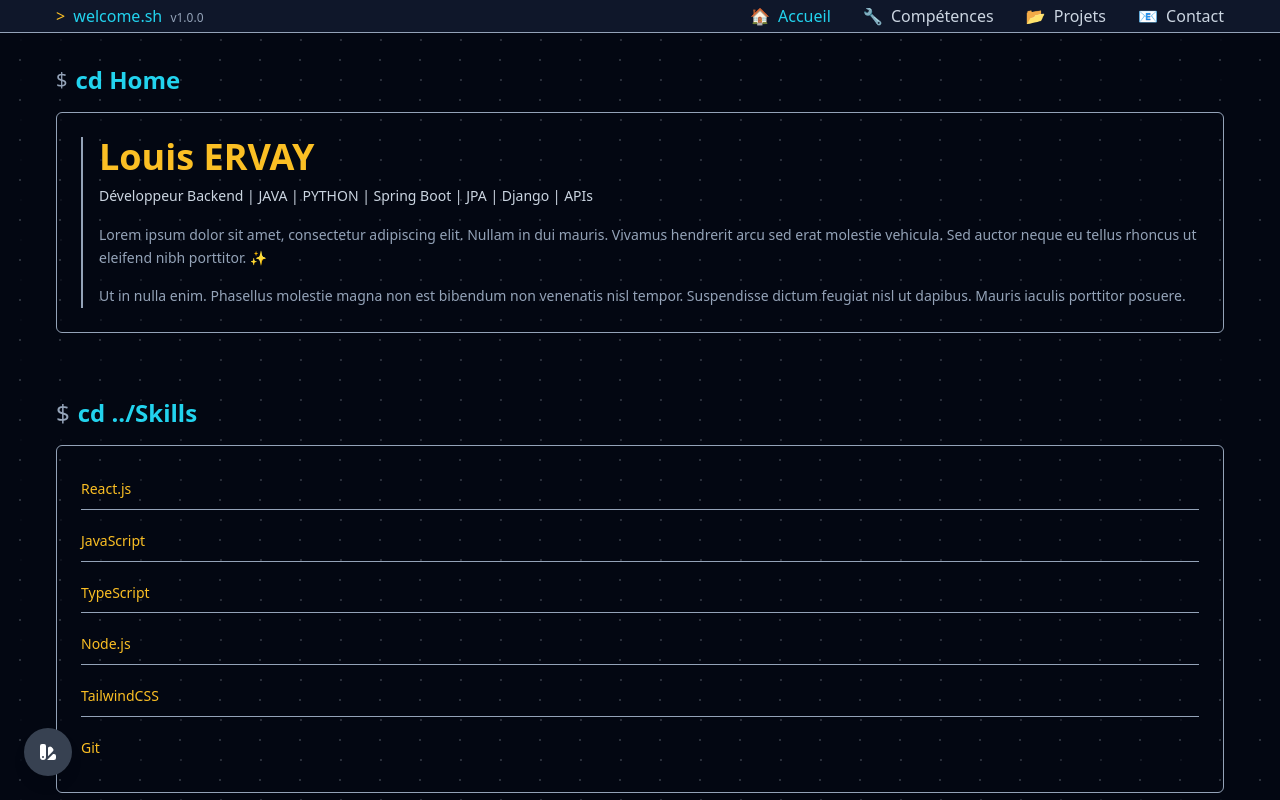
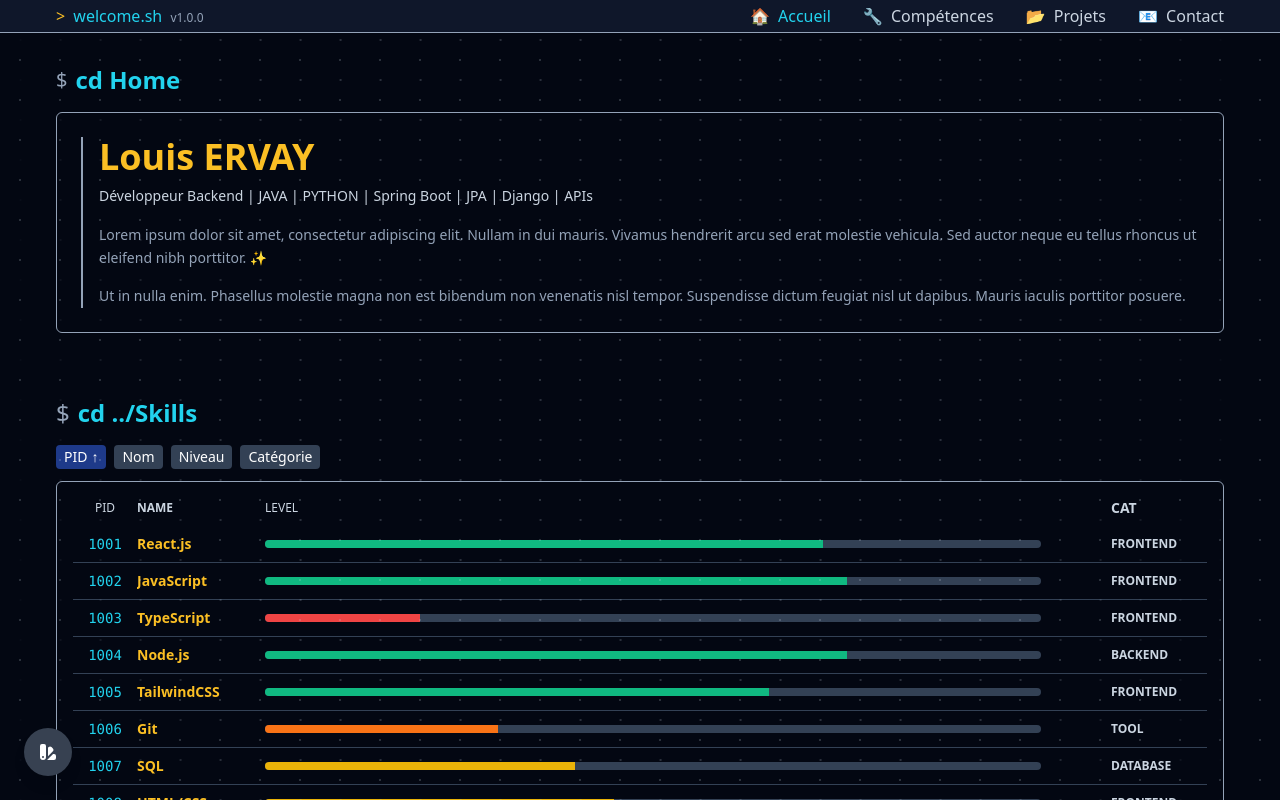
Before and after one commit to LouisErvay/Home, a React (Vite) app: page / in a window 1280 px wide. Shown: the top 800 px of the page. Built offline with nearby package versions, Linux system fonts and the light colour scheme.

Commit message:
FIT : Style du compo skills

```diff
--- a/src/components/HomeProjects.tsx
+++ b/src/components/HomeProjects.tsx
@@ -104,6 +104,10 @@ const HomeProjects: React.FC = () => {
               </div>
             </div>
           ))}
+
+        </div>
+        <div className="pt-4 text-xs text-slate-400">
+          Cliquez sur un projet pour en savoir plus.
         </div>
       </div>
 
--- a/src/components/HomeSkills.tsx
+++ b/src/components/HomeSkills.tsx
@@ -1,32 +1,240 @@
-import React from 'react';
+import React, { useState } from 'react';
+
+// Définition du type pour les compétences
+type Skill = {
+  pid: number;
+  name: string;
+  level: number;
+  category: string;
+  desc: string;
+};
+
+// Constante contenant la liste des compétences
+const skillsList: Skill[] = [
+  {
+    pid: 1001,
+    name: "React.js",
+    level: 72,
+    category: "FRONTEND",
+    desc: "Création d'applications web modernes avec des composants réutilisables et un état géré efficacement."
+  },
+  {
+    pid: 1002,
+    name: "JavaScript",
+    level: 75,
+    category: "FRONTEND",
+    desc: "Développement d'applications web interactives et dynamiques."
+  },
+  {
+    pid: 1003,
+    name: "TypeScript",
+    level: 20,
+    category: "FRONTEND",
+    desc: "Typage statique pour JavaScript, améliorant la qualité du code et la détection d'erreurs."
+  },
+  {
+    pid: 1004,
+    name: "Node.js",
+    level: 75,
+    category: "BACKEND",
+    desc: "Création de serveurs et d'APIs performants avec JavaScript côté serveur."
+  },
+  {
+    pid: 1005,
+    name: "TailwindCSS",
+    level: 65,
+    category: "FRONTEND",
+    desc: "Framework CSS utilitaire pour créer des interfaces utilisateur personnalisées rapidement."
+  },
+  {
+    pid: 1006,
+    name: "Git",
+    level: 30,
+    category: "TOOL",
+    desc: "Gestion de versions et collaboration sur des projets de développement."
+  },
+  {
+    pid: 1007,
+    name: "SQL",
+    level: 40,
+    category: "DATABASE",
+    desc: "Conception et interrogation de bases de données relationnelles."
+  },
+  {
+    pid: 1008,
+    name: "HTML/CSS",
+    level: 45,
+    category: "FRONTEND",
+    desc: "Création de structures de pages web et stylisation pour une expérience utilisateur optimale."
+  },
+  {
+    pid: 1009,
+    name: "Tests",
+    level: 50,
+    category: "QUALITY",
+    desc: "Mise en place de tests unitaires et d'intégration pour assurer la qualité du code."
+  },
+  {
+    pid: 1010,
+    name: "CI/CD",
+    level: 75,
+    category: "DEVOPS",
+    desc: "Automatisation des processus d'intégration et de déploiement continus."
+  },
+];
+
+// Fonction pour obtenir la couleur de la barre de progression en fonction du niveau
+const getLevelColor = (level: number): string => {
+  if (level >= 80) return 'bg-green-500'; // Vert pour 80% et plus
+  if (level <= 20) return 'bg-red-500';   // Rouge pour 20% et moins
+
+  // Entre 20% et 80%, on utilise le spectre de couleurs
+  if (level < 35) return 'bg-orange-500';      // Orange pour 20-35%
+  if (level < 50) return 'bg-yellow-500';      // Jaune pour 35-50%
+  if (level < 65) return 'bg-lime-500';        // Lime pour 50-65%
+  return 'bg-emerald-500';                     // Emeraude pour 65-80%
+};
 
 const HomeSkills: React.FC = () => {
+  const [sortColumn, setSortColumn] = useState<keyof Skill>('pid');
+  const [sortDirection, setSortDirection] = useState<'asc' | 'desc'>('asc');
+  const [hoveredSkill, setHoveredSkill] = useState<Skill | null>(null);
+  const [hoveredButton, setHoveredButton] = useState<string | null>(null);
+
+  // Fonction pour trier les compétences
+  const sortedSkills = [...skillsList].sort((a, b) => {
+    const aValue = a[sortColumn];
+    const bValue = b[sortColumn];
+
+    if (sortDirection === 'asc') {
+      return aValue > bValue ? 1 : -1;
+    } else {
+      return aValue < bValue ? 1 : -1;
+    }
+  });
+
+  // Fonction pour gérer le tri
+  const handleSort = (column: keyof Skill) => {
+    if (sortColumn === column) {
+      setSortDirection(sortDirection === 'asc' ? 'desc' : 'asc');
+    } else {
+      setSortColumn(column);
+      setSortDirection('asc');
+    }
+  };
+
+  // Inverser le sens des flèches pour le niveau
+  const getSortArrow = (column: keyof Skill) => {
+    if (column === 'level') {
+      return sortDirection === 'asc' ? '↓' : '↑';
+    }
+    return sortDirection === 'asc' ? '↑' : '↓';
+  };
+
   return (
     <div id="skills" className="mt-16 scroll-mt-16">
       <div className="flex items-center mb-4">
         <span className="text-2xl mr-2 text-slate-400">$ </span>
         <span className="text-2xl font-bold text-cyan-400">cd ../Skills</span>
       </div>
-      <div className="border border-slate-400 p-6 mb-8 rounded-md hover:border-cyan-400 transition-all duration-300 hover:shadow-[0_0_10px_rgba(34,211,238,0.2)]">
-        <div className="space-y-3">
-          <div className="border-b border-slate-400 py-2">
-            <span className="text-amber-400">React.js</span>
+
+      <div className="mb-3 flex space-x-2 text-sm">
+        <button
+          className={`px-2 py-0.5 rounded ${sortColumn === 'pid' ? 'bg-blue-900' : 'bg-slate-700'} ${hoveredButton === 'pid' ? 'bg-slate-900 text-slate-300' : 'text-white'} flex items-center`}
+          onClick={() => handleSort('pid')}
+          onMouseEnter={() => setHoveredButton('pid')}
+          onMouseLeave={() => setHoveredButton(null)}
+        >
+          PID
+          {sortColumn === 'pid' && (
+            <span className="ml-1">
+              {getSortArrow('pid')}
+            </span>
+          )}
+        </button>
+        <button
+          className={`px-2 py-0.5 rounded ${sortColumn === 'name' ? 'bg-blue-900' : 'bg-slate-700'} ${hoveredButton === 'name' ? 'bg-slate-900 text-slate-300' : 'text-white'} flex items-center`}
+          onClick={() => handleSort('name')}
+          onMouseEnter={() => setHoveredButton('name')}
+          onMouseLeave={() => setHoveredButton(null)}
+        >
+          Nom
+          {sortColumn === 'name' && (
+            <span className="ml-1">
+              {getSortArrow('name')}
+            </span>
+          )}
+        </button>
+        <button
+          className={`px-2 py-0.5 rounded ${sortColumn === 'level' ? 'bg-blue-900' : 'bg-slate-700'} ${hoveredButton === 'level' ? 'bg-slate-900 text-slate-300' : 'text-white'} flex items-center`}
+          onClick={() => handleSort('level')}
+          onMouseEnter={() => setHoveredButton('level')}
+          onMouseLeave={() => setHoveredButton(null)}
+        >
+          Niveau
+          {sortColumn === 'level' && (
+            <span className="ml-1">
+              {getSortArrow('level')}
+            </span>
+          )}
+        </button>
+        <button
+          className={`px-2 py-0.5 rounded ${sortColumn === 'category' ? 'bg-blue-900' : 'bg-slate-700'} ${hoveredButton === 'category' ? 'bg-slate-900 text-slate-300' : 'text-white'} flex items-center`}
+          onClick={() => handleSort('category')}
+          onMouseEnter={() => setHoveredButton('category')}
+          onMouseLeave={() => setHoveredButton(null)}
+        >
+          Catégorie
+          {sortColumn === 'category' && (
+            <span className="ml-1">
+              {getSortArrow('category')}
+            </span>
+          )}
+        </button>
+      </div>
+
+      <div className="border p-4 border-slate-400 rounded-md hover:border-cyan-400 transition-all duration-300 hover:shadow-[0_0_10px_rgba(34,211,238,0.2)]">
+          {/* En-tête */}
+          <div className="flex items-center text-xs text-slate-300 pb-2">
+            <div className="w-16 text-center">PID</div>
+            <div className="w-32 font-bold">NAME</div>
+            <div className="flex-1">LEVEL</div>
+            <div className="w-24 text-sm font-bold">CAT</div>
           </div>
-          <div className="border-b border-slate-400 py-2">
-            <span className="text-amber-400">JavaScript</span>
+
+          {/* Liste des compétences */}
+          <div className="divide-y divide-slate-700">
+            {sortedSkills.map((skill) => (
+              <div key={skill.pid}>
+                <div
+                  className="flex items-center py-2 text-sm cursor-pointer hover:bg-slate-800"
+                  onMouseEnter={() => setHoveredSkill(skill)}
+                  onMouseLeave={() => setHoveredSkill(null)}
+                >
+                  <div className="w-16 text-center font-mono text-cyan-400">{skill.pid}</div>
+                  <div className="w-32 font-bold text-amber-400 truncate">{skill.name}</div>
+                  <div className="flex-1 flex items-center">
+                    <div className="h-2 bg-slate-700 w-11/12 rounded-full overflow-hidden">
+                      <div
+                        className={`h-full ${getLevelColor(skill.level)}`}
+                        style={{ width: `${skill.level}%` }}
+                      ></div>
+                    </div>
+                  </div>
+                  <div className="w-24 text-xs font-bold text-slate-300 uppercase">{skill.category}</div>
+                </div>
+
+                {hoveredSkill === skill && (
+                  <div className="py-2 px-4 text-sm text-slate-300 italic bg-slate-800">
+                    {skill.desc}
+                  </div>
+                )}
+              </div>
+            ))}
           </div>
-          <div className="border-b border-slate-400 py-2">
-            <span className="text-amber-400">TypeScript</span>
-          </div>
-          <div className="border-b border-slate-400 py-2">
-            <span className="text-amber-400">Node.js</span>
-          </div>
-          <div className="border-b border-slate-400 py-2">
-            <span className="text-amber-400">TailwindCSS</span>
-          </div>
-          <div className="py-2">
-            <span className="text-amber-400">Git</span>
-          </div>
+
+        <div className="pl-4 pt-2 text-xs text-slate-400">
+          Survolez une compétence pour voir les détails. Utilisez les boutons pour trier.
         </div>
       </div>
     </div>
```
